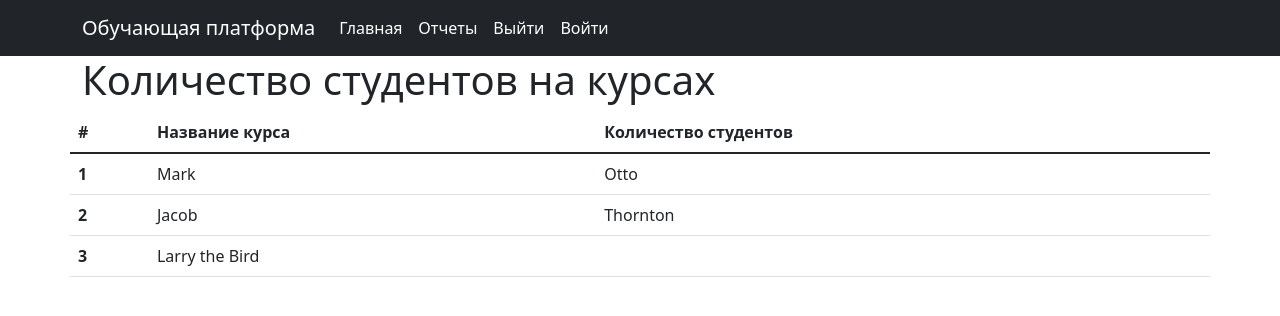
After one commit to benyahitrov/education_paltform, a Django app: template base_app/templates/base_app/reports.html in a window 1280 px wide. The commit adds this page. Shown: the top 316 px of the page. Run offline with Django 3.2, Linux system fonts and the light colour scheme; the template is opened without the code that fills it, so the values that code supplies are empty.

Commit message:
ДЗ к занятию №15

```diff
--- a/base_app/templates/base_app/base.html
+++ b/base_app/templates/base_app/base.html
@@ -14,12 +14,15 @@
                 <li class="nav-item">
                     <a class="nav-link active" aria-current="page" href="/">Главная</a>
                 </li>
+                <li class="nav-item">
+                    <a class="nav-link active" aria-current="page" href="/reports">Отчеты</a>
+                </li>
             </ul>
             <ul class="nav navbar-nav navbar-right">
 {#                {% if current_user.is_authenticated() %}#}
-                    <li><a href="#">Выйти</a></li>
+                    <li class="nav-item"><a class="nav-link active" href="#">Выйти</a></li>
 {#                {% else %}#}
-                    <li><a href="#">Войти</a></li>
+                    <li class="nav-item"><a class="nav-link active" href="#">Войти</a></li>
 {#                {% endif %}#}
             </ul>
         </div>
--- a/base_app/templates/base_app/index.html
+++ b/base_app/templates/base_app/index.html
@@ -4,13 +4,13 @@
     <h1>Главная страница</h1>
     <div class="row justify-content-start">
     {% for el in object_list %}
-        <div class="col-3">
-            <div class="card m-2" style="width: 18rem;">
+        <div class="col-4">
+            <div class="card m-3" style="width: 23rem;">
                 <div class="card-body">
                     <h5 class="card-title">{{ el.title }}</h5>
                     <p class="card-text">{{ el.description }}</p>
                     {% if el.lectors %}
-                    <p class="card-text">Преподаватели: {{ el.lectors }}</p>
+                    <p class="card-text">Категория: {{ el.category }}</p>
                     {% endif %}
                     <a href="{% url 'base_app:course_detail' el.pk %}" class="btn btn-primary">Подробнее</a>
                 </div>
--- /dev/null
+++ b/base_app/templates/base_app/reports.html
@@ -0,0 +1,32 @@
+{% extends 'base_app/base.html' %}
+
+{% block content %}
+    <h1>Количество студентов на курсах</h1>
+    <div class="row justify-content-start">
+        <table class="table">
+            <thead>
+            <tr>
+                <th scope="col">#</th>
+                <th scope="col">Название курса</th>
+                <th scope="col">Количество студентов</th>
+            </tr>
+            </thead>
+            <tbody>
+            <tr>
+                <th scope="row">1</th>
+                <td>Mark</td>
+                <td>Otto</td>
+            </tr>
+            <tr>
+                <th scope="row">2</th>
+                <td>Jacob</td>
+                <td>Thornton</td>
+            </tr>
+            <tr>
+                <th scope="row">3</th>
+                <td colspan="2">Larry the Bird</td>
+            </tr>
+            </tbody>
+        </table>
+    </div>
+{% endblock %}
--- a/requirements.txt
+++ b/requirements.txt
@@ -1,3 +1,4 @@
 asgiref==3.5.2
 Django==4.0.5
+django-debug-toolbar==3.4.0
 sqlparse==0.4.2
```
Also changed, not shown: base_app/templates/base_app/course_detail.html (+10 -3 lines), base_app/views.py (+18 -1 lines).
